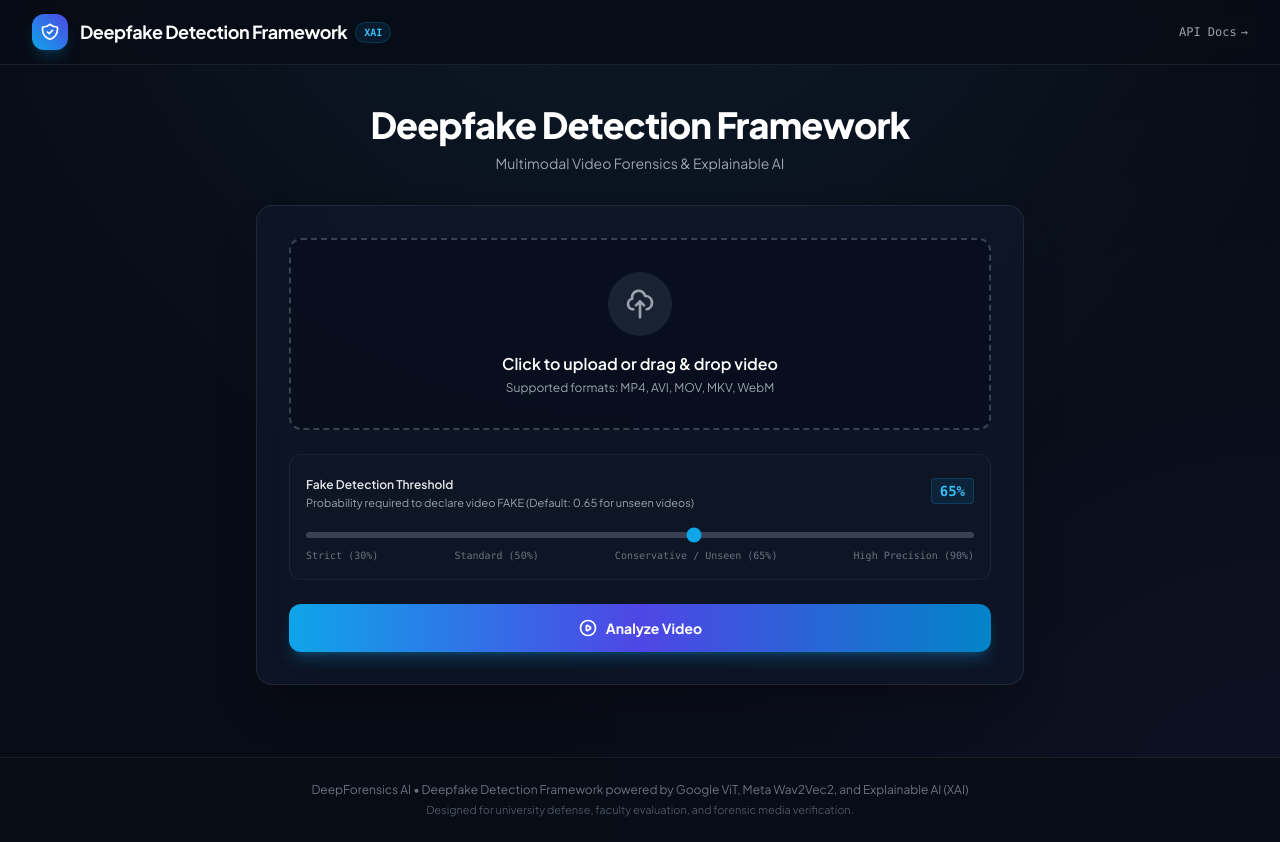
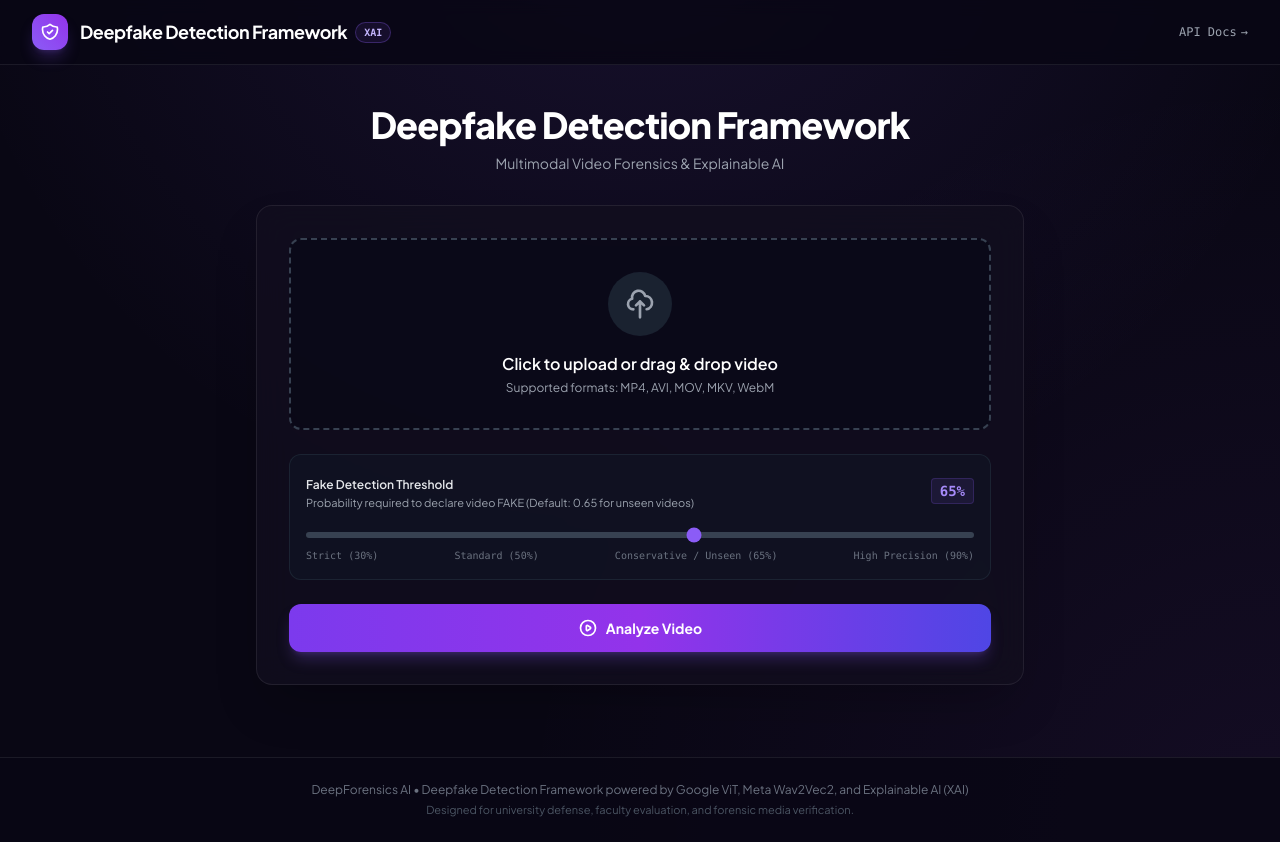
Before and after one commit to jayeshkondi-oss/deepfake-detection-framework, a FastAPI app: page / in a window 1280 px wide. Run offline with FastAPI, Linux system fonts and the light colour scheme; parts of the project's set-up code (start-up, migrations or seed data) failed here and were passed over; some libraries are stand-ins or nearby versions.

Commit message:
style: switch accent aesthetic from blue to royal violet / purple

```diff
--- a/src/deepfake/web/templates/index.html
+++ b/src/deepfake/web/templates/index.html
@@ -8,11 +8,11 @@
     <link href="https://fonts.googleapis.com/css2?family=Plus+Jakarta+Sans:wght@400;500;600;700;800&family=JetBrains+Mono:wght@400;500;600&display=swap" rel="stylesheet">
     <style>
         :root {
-            --bg-page: #080c16;
-            --bg-mesh: radial-gradient(circle at 50% -20%, rgba(56, 189, 248, 0.09) 0%, transparent 60%), radial-gradient(circle at 100% 100%, rgba(99, 102, 241, 0.06) 0%, transparent 50%);
-            --bg-panel: rgba(15, 23, 42, 0.75);
+            --bg-page: #090714;
+            --bg-mesh: radial-gradient(circle at 50% -20%, rgba(139, 92, 246, 0.12) 0%, transparent 60%), radial-gradient(circle at 100% 100%, rgba(168, 85, 247, 0.07) 0%, transparent 50%);
+            --bg-panel: rgba(18, 14, 30, 0.80);
             --border-main: rgba(255, 255, 255, 0.08);
-            --header-bg: rgba(8, 12, 22, 0.85);
+            --header-bg: rgba(9, 7, 20, 0.85);
             --glow-real: 0 0 30px -5px rgba(16, 185, 129, 0.25);
             --glow-fake: 0 0 30px -5px rgba(239, 68, 68, 0.25);
         }
@@ -35,7 +35,7 @@
             backdrop-filter: blur(16px);
             -webkit-backdrop-filter: blur(16px);
             border: 1px solid var(--border-main) !important;
-            box-shadow: 0 10px 30px -5px rgba(0, 0, 0, 0.35);
+            box-shadow: 0 10px 30px -5px rgba(0, 0, 0, 0.40);
         }
 
         .glow-real { box-shadow: var(--glow-real); border-color: rgba(16, 185, 129, 0.5) !important; }
@@ -46,16 +46,16 @@
     <header class="border-b border-gray-800/80 bg-gray-950/60 backdrop-blur sticky top-0 z-50">
         <div class="max-w-7xl mx-auto px-4 sm:px-6 lg:px-8 h-16 flex items-center justify-between">
             <div class="flex items-center space-x-3">
-                <div class="w-9 h-9 rounded-xl bg-gradient-to-tr from-sky-500 to-indigo-600 flex items-center justify-center shadow-lg shadow-sky-500/20">
+                <div class="w-9 h-9 rounded-xl bg-gradient-to-tr from-violet-500 to-purple-600 flex items-center justify-center shadow-lg shadow-violet-500/25">
                     <svg class="w-5 h-5 text-white" fill="none" stroke="currentColor" viewBox="0 0 24 24"><path stroke-linecap="round" stroke-linejoin="round" stroke-width="2" d="M9 12l2 2 4-4m5.618-4.016A11.955 11.955 0 0112 2.944a11.955 11.955 0 01-8.618 3.04A12.02 12.02 0 003 9c0 5.591 3.824 10.29 9 11.622 5.176-1.332 9-6.03 9-11.622 0-1.042-.133-2.052-.382-3.016z" /></svg>
                 </div>
                 <div class="flex items-center space-x-2">
                     <span class="text-base sm:text-lg font-bold tracking-tight text-white">Deepfake Detection Framework</span>
-                    <span class="text-[10px] px-2 py-0.5 rounded-full bg-sky-500/10 text-sky-400 border border-sky-500/20 font-mono font-semibold">XAI</span>
+                    <span class="text-[10px] px-2 py-0.5 rounded-full bg-violet-500/10 text-violet-300 border border-violet-500/30 font-mono font-semibold">XAI</span>
                 </div>
             </div>
             <div class="flex items-center space-x-4">
-                <a href="/docs" target="_blank" class="text-xs text-gray-400 hover:text-sky-400 transition font-mono flex items-center space-x-1">
+                <a href="/docs" target="_blank" class="text-xs text-gray-400 hover:text-violet-400 transition font-mono flex items-center space-x-1">
                     <span>API Docs</span>
                     <span>&rarr;</span>
                 </a>
@@ -75,10 +75,10 @@
         <div class="max-w-3xl mx-auto mb-10">
             <div class="glass-panel rounded-2xl p-6 sm:p-8 shadow-2xl relative overflow-hidden">
                 <form id="uploadForm" class="space-y-6">
-                    <div id="dropZone" class="border-2 border-dashed border-gray-700 hover:border-sky-500/60 rounded-xl p-8 text-center cursor-pointer transition-all duration-200 bg-gray-950/40 hover:bg-sky-950/10 group">
+                    <div id="dropZone" class="border-2 border-dashed border-gray-700 hover:border-violet-500/60 rounded-xl p-8 text-center cursor-pointer transition-all duration-200 bg-gray-950/40 hover:bg-violet-950/10 group">
                         <input type="file" id="videoFileInput" accept="video/mp4,video/avi,video/quicktime,video/x-matroska,video/webm" class="hidden">
                         <div id="uploadPrompt">
-                            <div class="w-16 h-16 rounded-full bg-gray-800/80 group-hover:bg-sky-500/20 text-gray-400 group-hover:text-sky-400 flex items-center justify-center mx-auto mb-4 transition">
+                            <div class="w-16 h-16 rounded-full bg-gray-800/80 group-hover:bg-violet-500/20 text-gray-400 group-hover:text-violet-400 flex items-center justify-center mx-auto mb-4 transition">
                                 <svg class="w-8 h-8" fill="none" stroke="currentColor" viewBox="0 0 24 24"><path stroke-linecap="round" stroke-linejoin="round" stroke-width="2" d="M7 16a4 4 0 01-.88-7.903A5 5 0 1115.9 6L16 6a5 5 0 011 9.9M15 13l-3-3m0 0l-3 3m3-3v12" /></svg>
                             </div>
                             <h3 class="text-base font-semibold text-white mb-1">Click to upload or drag & drop video</h3>
@@ -101,9 +101,9 @@
                                 <label for="thresholdSlider" class="text-xs font-semibold text-gray-200">Fake Detection Threshold</label>
                                 <p class="text-[11px] text-gray-400">Probability required to declare video FAKE (Default: 0.65 for unseen videos)</p>
                             </div>
-                            <span id="thresholdVal" class="text-sm font-mono font-bold text-sky-400 bg-sky-500/10 px-2 py-0.5 rounded border border-sky-500/20">65%</span>
+                            <span id="thresholdVal" class="text-sm font-mono font-bold text-violet-400 bg-violet-500/10 px-2 py-0.5 rounded border border-violet-500/20">65%</span>
                         </div>
-                        <input type="range" id="thresholdSlider" min="0.30" max="0.90" step="0.05" value="0.65" class="w-full h-1.5 bg-gray-700 rounded-lg appearance-none cursor-pointer accent-sky-500">
+                        <input type="range" id="thresholdSlider" min="0.30" max="0.90" step="0.05" value="0.65" class="w-full h-1.5 bg-gray-700 rounded-lg appearance-none cursor-pointer accent-violet-500">
                         <div class="flex justify-between text-[10px] text-gray-500 font-mono mt-1">
                             <span>Strict (30%)</span>
                             <span>Standard (50%)</span>
@@ -111,7 +111,7 @@
                             <span>High Precision (90%)</span>
                         </div>
                     </div>
-                    <button type="submit" id="analyzeBtn" class="w-full py-3.5 px-6 rounded-xl font-bold text-sm text-white bg-gradient-to-r from-sky-500 via-indigo-600 to-sky-600 hover:from-sky-400 hover:to-indigo-500 shadow-lg shadow-sky-500/25 transition duration-200 flex items-center justify-center space-x-2 disabled:opacity-50 disabled:cursor-not-allowed">
+                    <button type="submit" id="analyzeBtn" class="w-full py-3.5 px-6 rounded-xl font-bold text-sm text-white bg-gradient-to-r from-violet-600 via-purple-600 to-indigo-600 hover:from-violet-500 hover:to-purple-500 shadow-lg shadow-violet-500/25 transition duration-200 flex items-center justify-center space-x-2 disabled:opacity-50 disabled:cursor-not-allowed">
                         <svg class="w-5 h-5" fill="none" stroke="currentColor" viewBox="0 0 24 24"><path stroke-linecap="round" stroke-linejoin="round" stroke-width="2" d="M14.752 11.168l-3.197-2.132A1 1 0 0010 9.87v4.263a1 1 0 001.555.832l3.197-2.132a1 1 0 000-1.664z" /><path stroke-linecap="round" stroke-linejoin="round" stroke-width="2" d="M21 12a9 9 0 11-18 0 9 9 0 0118 0z" /></svg>
                         <span>Analyze Video</span>
                     </button>
@@ -119,14 +119,14 @@
             </div>
         </div>
         <div id="loadingSection" class="hidden max-w-2xl mx-auto my-12 text-center">
-            <div class="glass-panel rounded-2xl p-8 shadow-2xl border border-sky-500/20">
+            <div class="glass-panel rounded-2xl p-8 shadow-2xl border border-violet-500/20">
                 <div class="relative w-20 h-20 mx-auto mb-6">
-                    <div class="w-20 h-20 rounded-full border-4 border-gray-800 border-t-sky-500 animate-spin"></div>
+                    <div class="w-20 h-20 rounded-full border-4 border-gray-800 border-t-violet-500 animate-spin"></div>
                 </div>
                 <h3 id="loadingTitle" class="text-lg font-bold text-white mb-2">Analyzing Video Forensics...</h3>
                 <p id="loadingSub" class="text-xs text-gray-400 font-mono mb-4">Extracting 16-frame sequence & temporal face tracking</p>
                 <div class="w-full bg-gray-800 rounded-full h-2 overflow-hidden">
-                    <div id="progressBar" class="bg-gradient-to-r from-sky-500 to-indigo-500 h-2 rounded-full transition-all duration-300" style="width: 25%"></div>
+                    <div id="progressBar" class="bg-gradient-to-r from-violet-500 to-purple-500 h-2 rounded-full transition-all duration-300" style="width: 25%"></div>
                 </div>
             </div>
         </div>
@@ -158,11 +158,11 @@
                     </div>
                     <div class="bg-gray-900/60 p-3.5 rounded-xl border border-gray-800 text-center">
                         <div class="text-[11px] text-gray-400 font-medium">Fake Probability</div>
-                        <div id="quickFakePct" class="text-xl sm:text-2xl font-black text-sky-400 font-mono mt-0.5">12.4%</div>
+                        <div id="quickFakePct" class="text-xl sm:text-2xl font-black text-violet-400 font-mono mt-0.5">12.4%</div>
                     </div>
                     <div class="bg-gray-900/60 p-3.5 rounded-xl border border-gray-800 text-center">
                         <div class="text-[11px] text-gray-400 font-medium">Decision Threshold</div>
-                        <div id="quickThreshold" class="text-xl sm:text-2xl font-black text-indigo-400 font-mono mt-0.5">65.0%</div>
+                        <div id="quickThreshold" class="text-xl sm:text-2xl font-black text-purple-400 font-mono mt-0.5">65.0%</div>
                     </div>
                 </div>
 
@@ -176,9 +176,9 @@
                             </span>
                             <p class="text-[11px] text-gray-400">Drag to test how this video is categorized at different decision sensitivity levels.</p>
                         </div>
-                        <span id="liveThresholdDisplay" class="text-xs font-mono font-bold text-indigo-400 bg-indigo-500/10 px-2.5 py-1 rounded border border-indigo-500/30">Threshold: 65%</span>
+                        <span id="liveThresholdDisplay" class="text-xs font-mono font-bold text-violet-300 bg-violet-500/10 px-2.5 py-1 rounded border border-violet-500/30">Threshold: 65%</span>
                     </div>
-                    <input type="range" id="liveThresholdSlider" min="0.05" max="0.95" step="0.05" value="0.65" class="w-full h-2 bg-gray-700 rounded-lg appearance-none cursor-pointer accent-indigo-500">
+                    <input type="range" id="liveThresholdSlider" min="0.05" max="0.95" step="0.05" value="0.65" class="w-full h-2 bg-gray-700 rounded-lg appearance-none cursor-pointer accent-violet-500">
                     <div class="flex justify-between text-[10px] text-gray-500 font-mono mt-1">
                         <span>Strict (5%)</span>
                         <span>Strict (30%)</span>
@@ -187,9 +187,9 @@
                         <span>High Precision (90%)</span>
                     </div>
                     <div class="mt-3 text-[11px] text-gray-300 bg-gray-900/80 p-3 rounded-lg border border-gray-800 flex items-start space-x-2.5">
-                        <span class="text-sky-400 font-bold text-sm leading-none mt-0.5">💡</span>
+                        <span class="text-violet-400 font-bold text-sm leading-none mt-0.5">💡</span>
                         <div class="leading-relaxed">
-                            <strong>Why does the video's measured score (<span id="noteFakePct" class="font-mono text-sky-400 font-bold">12.4%</span>) stay the same?</strong><br>
+                            <strong>Why does the video's measured score (<span id="noteFakePct" class="font-mono text-violet-400 font-bold">12.4%</span>) stay the same?</strong><br>
                             The percentage measures the video's physical pixels & audio—it doesn't change when you move the threshold. The <strong>Threshold</strong> is the decision cutoff: if the video's Fake Score &ge; Threshold, it is declared <span class="text-red-400 font-bold">FAKE</span>; otherwise <span class="text-emerald-400 font-bold">REAL</span>.
                         </div>
                     </div>
@@ -221,7 +221,7 @@
             <div class="glass-panel rounded-2xl p-6 sm:p-8 space-y-6">
                 <div>
                     <h3 class="text-lg font-bold text-white flex items-center space-x-2">
-                        <svg class="w-5 h-5 text-sky-400" fill="none" stroke="currentColor" viewBox="0 0 24 24"><path stroke-linecap="round" stroke-linejoin="round" stroke-width="2" d="M9 19v-6a2 2 0 00-2-2H5a2 2 0 00-2 2v6a2 2 0 002 2h2a2 2 0 002-2zm0 0V9a2 2 0 012-2h2a2 2 0 012 2v10m-6 0a2 2 0 002 2h2a2 2 0 002-2m0 0V5a2 2 0 012-2h2a2 2 0 012 2v14a2 2 0 01-2 2h-2a2 2 0 01-2-2z" /></svg>
+                        <svg class="w-5 h-5 text-violet-400" fill="none" stroke="currentColor" viewBox="0 0 24 24"><path stroke-linecap="round" stroke-linejoin="round" stroke-width="2" d="M9 19v-6a2 2 0 00-2-2H5a2 2 0 00-2 2v6a2 2 0 002 2h2a2 2 0 002-2zm0 0V9a2 2 0 012-2h2a2 2 0 012 2v10m-6 0a2 2 0 002 2h2a2 2 0 002-2m0 0V5a2 2 0 012-2h2a2 2 0 012 2v14a2 2 0 01-2 2h-2a2 2 0 01-2-2z" /></svg>
                         <span>Visual Forensic Charts & Evidence</span>
                     </h3>
                     <p class="text-xs text-gray-400 mt-1">Graphical inspections showing frame-by-frame risk, facial focus areas, and regional breakdown.</p>
@@ -269,40 +269,40 @@
                             </h4>
                             <p class="text-xs text-gray-400 mt-0.5">Quantifies attention distributed across facial regions (balanced distribution indicates genuine video).</p>
                         </div>
-                        <span id="primaryZoneTag" class="mt-2 sm:mt-0 text-xs font-mono font-semibold text-sky-400 bg-sky-500/10 px-3 py-1 rounded-full border border-sky-500/20">Primary Focus: Balanced Landmarks</span>
+                        <span id="primaryZoneTag" class="mt-2 sm:mt-0 text-xs font-mono font-semibold text-violet-300 bg-violet-500/10 px-3 py-1 rounded-full border border-violet-500/30">Primary Focus: Balanced Landmarks</span>
                     </div>
 
                     <div class="grid grid-cols-1 sm:grid-cols-2 lg:grid-cols-4 gap-4">
                         <div class="bg-gray-950/60 p-3.5 rounded-lg border border-gray-800/80">
                             <div class="flex justify-between items-center text-xs mb-1">
                                 <span class="text-gray-300 font-semibold">Face Border (Cut/Paste)</span>
-                                <span id="salBoundaryPct" class="font-mono text-sky-400 font-bold">18.5%</span>
+                                <span id="salBoundaryPct" class="font-mono text-violet-400 font-bold">18.5%</span>
                             </div>
-                            <div class="w-full bg-gray-800 rounded-full h-2 mb-2 overflow-hidden"><div id="barBoundary" class="bg-sky-500 h-2 rounded-full" style="width: 18%"></div></div>
+                            <div class="w-full bg-gray-800 rounded-full h-2 mb-2 overflow-hidden"><div id="barBoundary" class="bg-violet-500 h-2 rounded-full" style="width: 18%"></div></div>
                             <p class="text-[11px] text-gray-500">Seam where swapped face is blended into head</p>
                         </div>
                         <div class="bg-gray-950/60 p-3.5 rounded-lg border border-gray-800/80">
                             <div class="flex justify-between items-center text-xs mb-1">
                                 <span class="text-gray-300 font-semibold">Eyes & Brows</span>
-                                <span id="salOcularPct" class="font-mono text-sky-400 font-bold">28.2%</span>
+                                <span id="salOcularPct" class="font-mono text-violet-400 font-bold">28.2%</span>
                             </div>
-                            <div class="w-full bg-gray-800 rounded-full h-2 mb-2 overflow-hidden"><div id="barOcular" class="bg-indigo-500 h-2 rounded-full" style="width: 28%"></div></div>
+                            <div class="w-full bg-gray-800 rounded-full h-2 mb-2 overflow-hidden"><div id="barOcular" class="bg-purple-500 h-2 rounded-full" style="width: 28%"></div></div>
                             <p class="text-[11px] text-gray-500">Gaze consistency and natural blink rates</p>
                         </div>
                         <div class="bg-gray-950/60 p-3.5 rounded-lg border border-gray-800/80">
                             <div class="flex justify-between items-center text-xs mb-1">
                                 <span class="text-gray-300 font-semibold">Mouth & Lips</span>
-                                <span id="salPerioralPct" class="font-mono text-sky-400 font-bold">24.1%</span>
+                                <span id="salPerioralPct" class="font-mono text-violet-400 font-bold">24.1%</span>
                             </div>
-                            <div class="w-full bg-gray-800 rounded-full h-2 mb-2 overflow-hidden"><div id="barPerioral" class="bg-cyan-500 h-2 rounded-full" style="width: 24%"></div></div>
+                            <div class="w-full bg-gray-800 rounded-full h-2 mb-2 overflow-hidden"><div id="barPerioral" class="bg-fuchsia-500 h-2 rounded-full" style="width: 24%"></div></div>
                             <p class="text-[11px] text-gray-500">Speech articulation and lip-syncing checks</p>
                         </div>
                         <div class="bg-gray-950/60 p-3.5 rounded-lg border border-gray-800/80">
                             <div class="flex justify-between items-center text-xs mb-1">
                                 <span class="text-gray-300 font-semibold">Cheeks & Nose</span>
-                                <span id="salMidfacePct" class="font-mono text-sky-400 font-bold">29.2%</span>
+                                <span id="salMidfacePct" class="font-mono text-violet-400 font-bold">29.2%</span>
                             </div>
-                            <div class="w-full bg-gray-800 rounded-full h-2 mb-2 overflow-hidden"><div id="barMidface" class="bg-emerald-500 h-2 rounded-full" style="width: 29%"></div></div>
+                            <div class="w-full bg-gray-800 rounded-full h-2 mb-2 overflow-hidden"><div id="barMidface" class="bg-indigo-500 h-2 rounded-full" style="width: 29%"></div></div>
                             <p class="text-[11px] text-gray-500">Natural skin pores and lighting reflectance</p>
                         </div>
                     </div>
@@ -325,10 +325,10 @@
             <!-- 4. ACTION BUTTONS -->
             <div class="flex flex-col sm:flex-row items-center justify-center gap-4 pt-4">
                 <a id="downloadReportBtn" href="#" target="_blank" class="w-full sm:w-auto px-6 py-3.5 rounded-xl bg-gray-800 hover:bg-gray-700 border border-gray-700 text-white font-semibold text-xs flex items-center justify-center space-x-2 transition shadow-lg">
-                    <svg class="w-4 h-4 text-sky-400" fill="none" stroke="currentColor" viewBox="0 0 24 24"><path stroke-linecap="round" stroke-linejoin="round" stroke-width="2" d="M12 10v6m0 0l-3-3m3 3l3-3m2 8H7a2 2 0 01-2-2V5a2 2 0 012-2h5.586a1 1 0 01.707.293l5.414 5.414a1 1 0 01.293.707V19a2 2 0 01-2 2z" /></svg>
+                    <svg class="w-4 h-4 text-violet-400" fill="none" stroke="currentColor" viewBox="0 0 24 24"><path stroke-linecap="round" stroke-linejoin="round" stroke-width="2" d="M12 10v6m0 0l-3-3m3 3l3-3m2 8H7a2 2 0 01-2-2V5a2 2 0 012-2h5.586a1 1 0 01.707.293l5.414 5.414a1 1 0 01.293.707V19a2 2 0 01-2 2z" /></svg>
                     <span>Download Full Standalone Forensic Report (HTML)</span>
                 </a>
-                <button type="button" id="resetBtn" class="w-full sm:w-auto px-6 py-3.5 rounded-xl bg-sky-600/20 hover:bg-sky-600/30 border border-sky-500/40 text-sky-300 font-semibold text-xs flex items-center justify-center space-x-2 transition">
+                <button type="button" id="resetBtn" class="w-full sm:w-auto px-6 py-3.5 rounded-xl bg-violet-600/20 hover:bg-violet-600/30 border border-violet-500/40 text-violet-300 font-semibold text-xs flex items-center justify-center space-x-2 transition">
                     <svg class="w-4 h-4" fill="none" stroke="currentColor" viewBox="0 0 24 24"><path stroke-linecap="round" stroke-linejoin="round" stroke-width="2" d="M4 4v5h.582m15.356 2A8.001 8.001 0 004.582 9m0 0H9m11 11v-5h-.581m0 0a8.003 8.003 0 01-15.357-2m15.357 2H15" /></svg>
                     <span>Analyze Another Video</span>
                 </button>
@@ -440,8 +440,8 @@
         dropZone.addEventListener('click', (e) => {
             if (e.target !== removeFileBtn && !previewContainer.contains(e.target)) fileInput.click();
         });
-        ['dragenter', 'dragover'].forEach(n => dropZone.addEventListener(n, (e) => { e.preventDefault(); dropZone.classList.add('border-sky-500', 'bg-sky-950/20'); }));
-        ['dragleave', 'drop'].forEach(n => dropZone.addEventListener(n, (e) => { e.preventDefault(); dropZone.classList.remove('border-sky-500', 'bg-sky-950/20'); }));
+        ['dragenter', 'dragover'].forEach(n => dropZone.addEventListener(n, (e) => { e.preventDefault(); dropZone.classList.add('border-violet-500', 'bg-violet-950/20'); }));
+        ['dragleave', 'drop'].forEach(n => dropZone.addEventListener(n, (e) => { e.preventDefault(); dropZone.classList.remove('border-violet-500', 'bg-violet-950/20'); }));
         dropZone.addEventListener('drop', (e) => { if (e.dataTransfer.files.length) handleFile(e.dataTransfer.files[0]); });
         fileInput.addEventListener('change', (e) => { if (fileInput.files.length) handleFile(fileInput.files[0]); });
 
@@ -534,7 +534,7 @@
 
             quickRealPct.textContent = `${data.real_pct}%`;
             quickFakePct.textContent = `${data.fake_pct}%`;
-            quickFakePct.className = `text-xl sm:text-2xl font-black font-mono mt-0.5 ${isFake ? 'text-red-400' : 'text-sky-400'}`;
+            quickFakePct.className = `text-xl sm:text-2xl font-black font-mono mt-0.5 ${isFake ? 'text-red-400' : 'text-violet-400'}`;
             quickThreshold.textContent = `${data.threshold_pct}%`;
 
             // 2. Plain-English "Why is this video Real / Fake?" Section
@@ -574,13 +574,13 @@
             primaryZoneTag.textContent = `Primary Focus: ${sal.primary_region}`;
             salBoundaryPct.textContent = `${sal.boundary_pct}%`;
             barBoundary.style.width = `${Math.min(100, sal.boundary_pct)}%`;
-            barBoundary.className = `h-2 rounded-full ${sal.boundary_pct > 32 ? 'bg-red-500' : 'bg-sky-500'}`;
+            barBoundary.className = `h-2 rounded-full ${sal.boundary_pct > 32 ? 'bg-red-500' : 'bg-violet-500'}`;
 
             salOcularPct.textContent = `${sal.ocular_pct}%`;
             barOcular.style.width = `${Math.min(100, sal.ocular_pct)}%`;
             salPerioralPct.textContent = `${sal.perioral_pct}%`;
             barPerioral.style.width = `${Math.min(100, sal.perioral_pct)}%`;
-            barPerioral.className = `h-2 rounded-full ${sal.perioral_pct > 35 ? 'bg-red-500' : 'bg-cyan-500'}`;
+            barPerioral.className = `h-2 rounded-full ${sal.perioral_pct > 35 ? 'bg-red-500' : 'bg-fuchsia-500'}`;
             salMidfacePct.textContent = `${sal.midface_pct}%`;
             barMidface.style.width = `${Math.min(100, sal.midface_pct)}%`;
 
```
